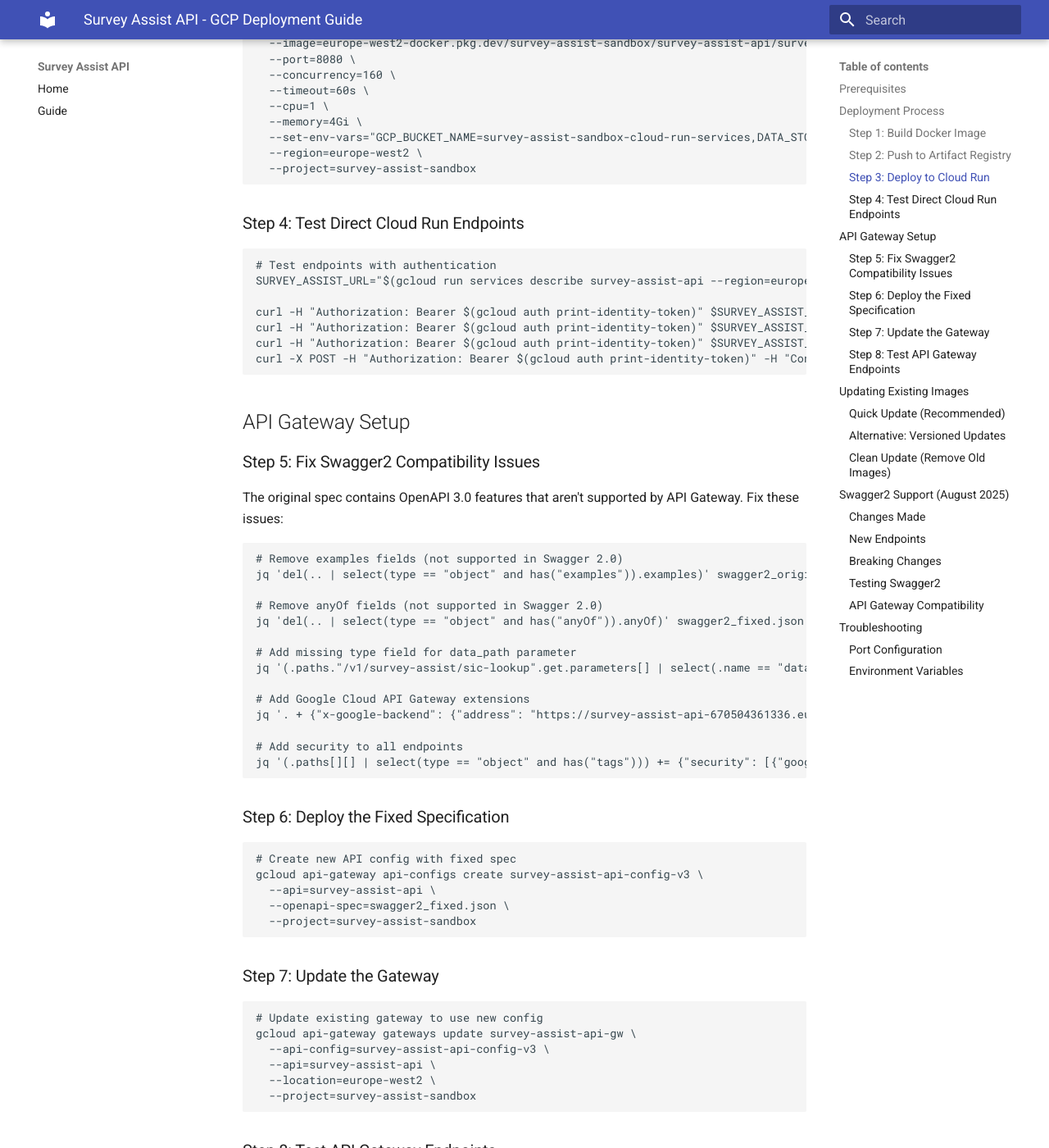
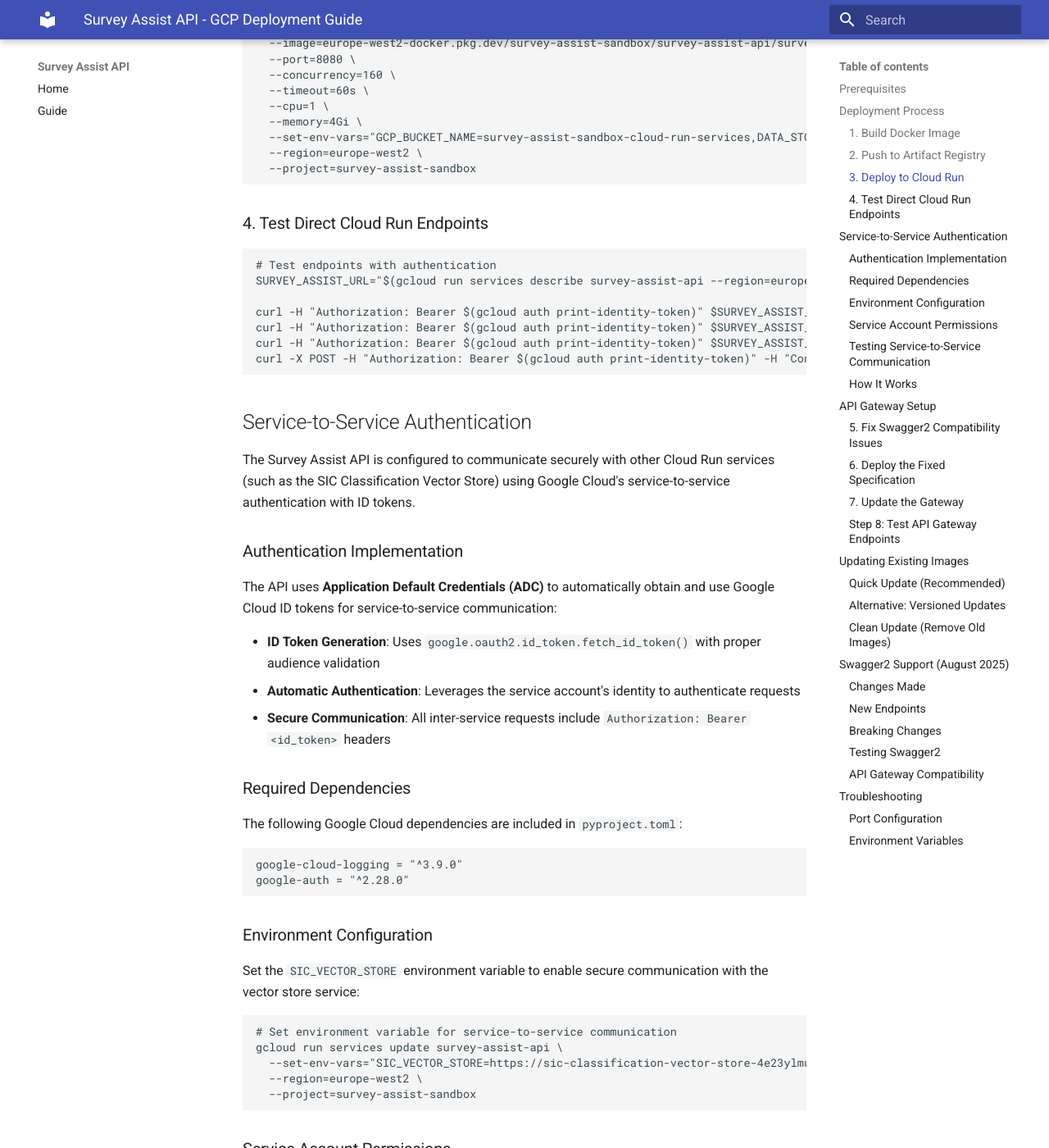
Before and after one commit to ONSdigital/survey-assist-api, an MkDocs documentation site: the page built from docs/gcp-deployment.md, in a window 1280 px wide and 1400 px high, scrolled down 964 px. Shown: the whole window at 82% size. Built offline with MkDocs 1.6.1 and Material for MkDocs 9.7.7, drawn with Linux system fonts in a browser that asks for light colours; some of the changed text lies outside the part shown.

Commit message:
update GCP deployment documentation with service-to-service authentication

````diff
--- a/docs/gcp-deployment.md
+++ b/docs/gcp-deployment.md
@@ -10,7 +10,7 @@
 
 ## Deployment Process
 
-### Step 1: Build Docker Image
+### 1. Build Docker Image
 
 ```bash
 # Build the survey-assist-api image
@@ -18,7 +18,7 @@
 docker build -t survey-assist-api:latest .
 ```
 
-### Step 2: Push to Artifact Registry
+### 2. Push to Artifact Registry
 
 ```bash
 # Configure Docker to use gcloud as credential helper
@@ -31,7 +31,7 @@
 docker push europe-west2-docker.pkg.dev/survey-assist-sandbox/survey-assist-api/survey-assist-api:latest
 ```
 
-### Step 3: Deploy to Cloud Run
+### 3. Deploy to Cloud Run
 
 ```bash
 # Update existing service with new image
@@ -47,7 +47,7 @@
   --project=survey-assist-sandbox
 ```
 
-### Step 4: Test Direct Cloud Run Endpoints
+### 4. Test Direct Cloud Run Endpoints
 
 ```bash
 # Test endpoints with authentication
@@ -56,12 +56,94 @@
 curl -H "Authorization: Bearer $(gcloud auth print-identity-token)" $SURVEY_ASSIST_URL/
 curl -H "Authorization: Bearer $(gcloud auth print-identity-token)" $SURVEY_ASSIST_URL/v1/survey-assist/config
 curl -H "Authorization: Bearer $(gcloud auth print-identity-token)" $SURVEY_ASSIST_URL/v1/survey-assist/sic-lookup
-curl -X POST -H "Authorization: Bearer $(gcloud auth print-identity-token)" -H "Content-Type: application/json" -d '{"llm": "gemini", "type": "sic", "job_title": "Test", "job_description": "Test"}' "$SURVEY_ASSIST_URL/v1/survey-assist/classify"
+curl -X POST -H "Authorization: Bearer $(gcloud auth print-identity-token)" -H "Content-Type: application/json" -d '{"llm": "gemini", "type": "sic", "job_title": "Test", "job_description": "Test", "org_description": "Test organisation"}' "$SURVEY_ASSIST_URL/v1/survey-assist/classify"
 ```
+
+## Service-to-Service Authentication
+
+The Survey Assist API is configured to communicate securely with other Cloud Run services (such as the SIC Classification Vector Store) using Google Cloud's service-to-service authentication with ID tokens.
+
+### Authentication Implementation
+
+The API uses **Application Default Credentials (ADC)** to automatically obtain and use Google Cloud ID tokens for service-to-service communication:
+
+- **ID Token Generation**: Uses `google.oauth2.id_token.fetch_id_token()` with proper audience validation
+- **Automatic Authentication**: Leverages the service account's identity to authenticate requests
+- **Secure Communication**: All inter-service requests include `Authorization: Bearer <id_token>` headers
+
+### Required Dependencies
+
+The following Google Cloud dependencies are included in `pyproject.toml`:
+
+```toml
+google-cloud-logging = "^3.9.0"
+google-auth = "^2.28.0"
+```
+
+### Environment Configuration
+
+Set the `SIC_VECTOR_STORE` environment variable to enable secure communication with the vector store service:
+
+```bash
+# Set environment variable for service-to-service communication
+gcloud run services update survey-assist-api \
+  --set-env-vars="SIC_VECTOR_STORE=https://sic-classification-vector-store-4e23ylmuja-nw.a.run.app" \
+  --region=europe-west2 \
+  --project=survey-assist-sandbox
+```
+
+### Service Account Permissions
+
+The `survey-assist-api` service account requires the following IAM roles for service-to-service communication:
+
+```bash
+# Grant Cloud Run Invoker role to the calling service
+gcloud run services add-iam-policy-binding sic-classification-vector-store \
+  --member="serviceAccount:survey-assist-api@survey-assist-sandbox.iam.gserviceaccount.com" \
+  --role="roles/run.invoker" \
+  --region=europe-west2 \
+  --project=survey-assist-sandbox
+
+# Grant IAM Service Account Token Creator role (if needed for token generation)
+gcloud projects add-iam-policy-binding survey-assist-sandbox \
+  --member="serviceAccount:survey-assist-api@survey-assist-sandbox.iam.gserviceaccount.com" \
+  --role="roles/iam.serviceAccountTokenCreator"
+```
+
+### Testing Service-to-Service Communication
+
+Test the complete end-to-end flow including service-to-service authentication:
+
+```bash
+# Test with complete request including org_description
+curl -X POST \
+  -H "Authorization: Bearer $(gcloud auth print-identity-token)" \
+  -H "Content-Type: application/json" \
+  -d '{
+    "llm": "gemini",
+    "type": "sic",
+    "job_title": "Electrician",
+    "job_description": "I install and maintain electrical systems and wiring",
+    "org_description": "Electrical installation and maintenance services"
+  }' \
+  "https://{API_GATEWAY_URL}/v1/survey-assist/classify"
+```
+
+**Expected Response**: Successful SIC classification with proper authentication between services.
+
+### How It Works
+
+1. **Client sends request** to API Gateway
+2. **API Gateway forwards** to Survey Assist API
+3. **Survey Assist API authenticates** with vector store using ID token
+4. **Vector store returns** search results
+5. **Survey Assist API sends** vector store results to Gemini LLM for classification
+6. **Final result** sent back to client
+
 
 ## API Gateway Setup
 
-### Step 5: Fix Swagger2 Compatibility Issues
+### 5. Fix Swagger2 Compatibility Issues
 
 The original spec contains OpenAPI 3.0 features that aren't supported by API Gateway. Fix these issues:
 
@@ -82,7 +164,7 @@
 jq '(.paths[][] | select(type == "object" and has("tags"))) += {"security": [{"google_id_token": []}]}' swagger2_fixed.json > temp.json && mv temp.json swagger2_fixed.json
 ```
 
-### Step 6: Deploy the Fixed Specification
+### 6. Deploy the Fixed Specification
 
 ```bash
 # Create new API config with fixed spec
@@ -92,7 +174,7 @@
   --project=survey-assist-sandbox
 ```
 
-### Step 7: Update the Gateway
+### 7. Update the Gateway
 
 ```bash
 # Update existing gateway to use new config
````
